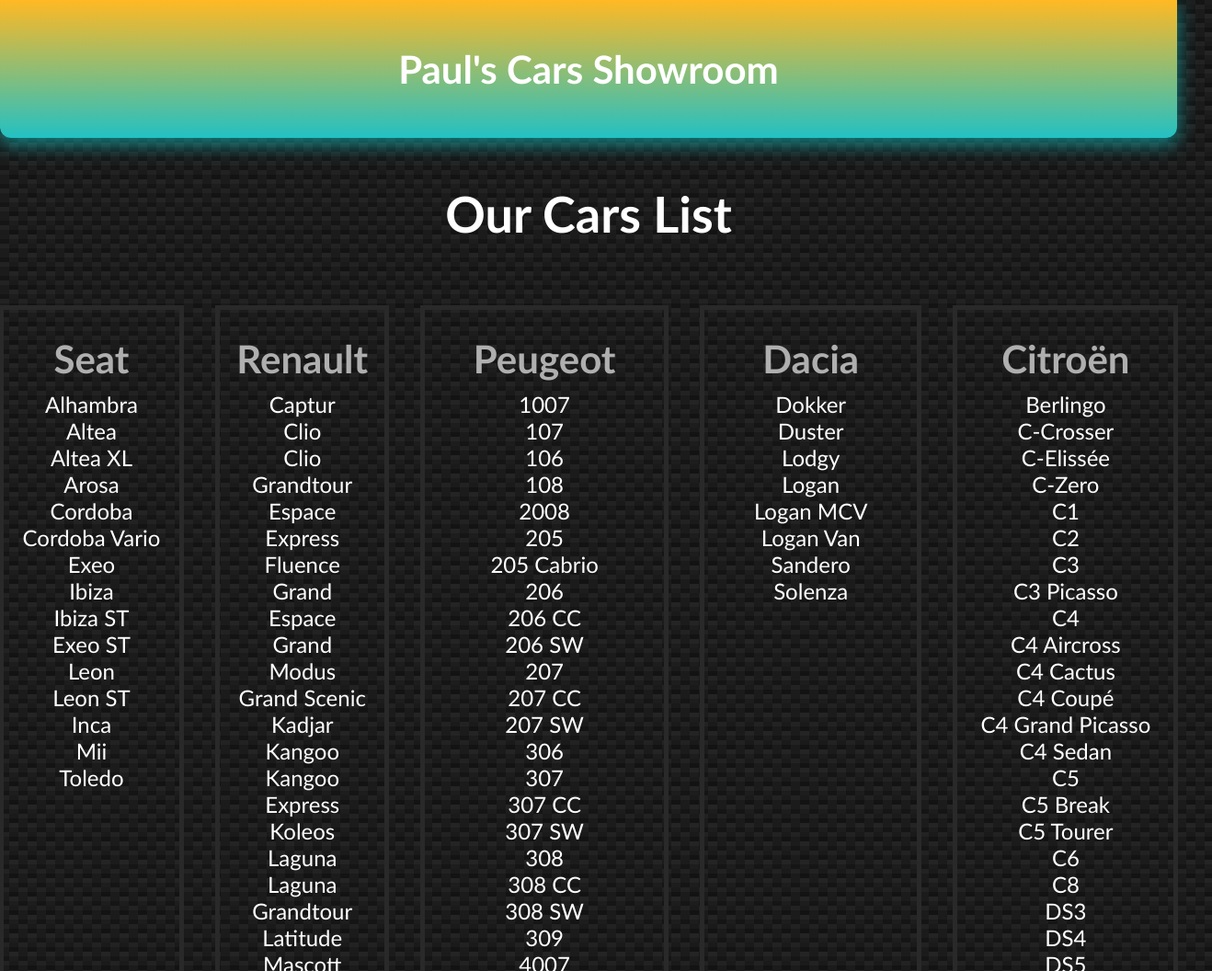
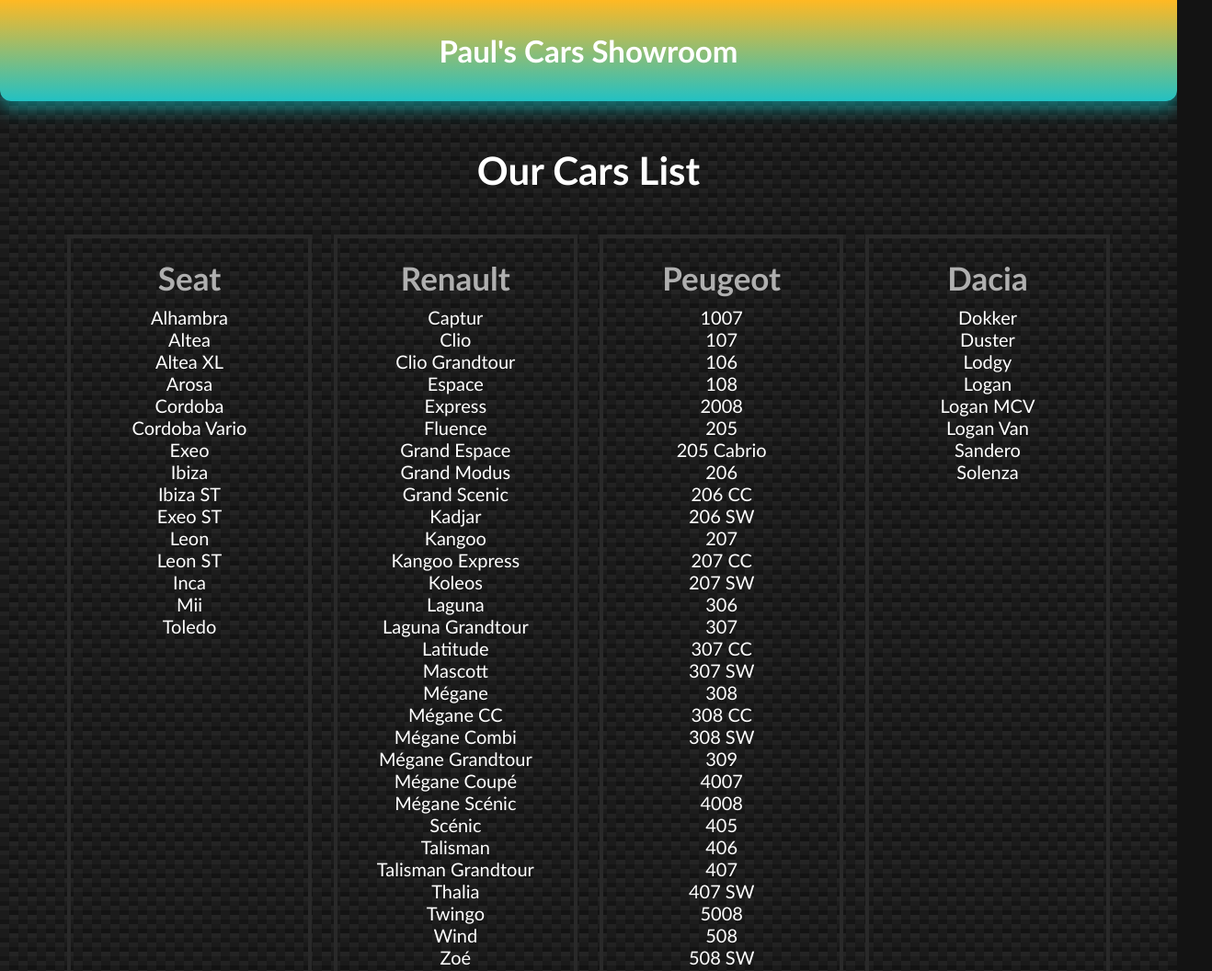
Before and after one commit to Paulius-Naujalis/Paulius_Naujalis_js_egzam, a plain HTML site: page Task 4/Index.html in a window 1280 px wide. Shown: the top 1056 px of the page at 92% size, 1318 px wide, since content can reach past the window. Drawn offline with Linux system fonts and the light colour scheme.

Commit message:
--Task 04-- Done!

```diff
--- a/Task 4/style.css
+++ b/Task 4/style.css
@@ -60,7 +60,7 @@
 
 .output {
   display: grid;
-  grid-template-columns: auto auto;
+  grid-template-columns: 1fr 1fr;
   padding: 0 20px;
 }
 
@@ -95,56 +95,79 @@
 @media screen and (min-width: 426px) {
 
   header{
-    background: linear-gradient(0deg, rgba(34,193,195,1) 0%, rgba(255,185,35,1) 100%);
-    box-shadow: 0px 7px 20px 1px rgba(17,225,228,0.51);
-    text-align: center;
     padding: 40px 0;
     font-size: 24px;
-    color: rgb(255, 255, 255);
-    border-bottom-left-radius: 12px;
-    border-bottom-right-radius: 12px;
   }
   h1{
     margin: 35px 0;
-    color: white;
     font-size: 48px;
   }
   .output {
-    display: grid;
-    grid-template-columns: auto auto auto;
+    grid-template-columns: 1fr 1fr 1fr;
     padding: 0 25px;
   }
   .cards{
     margin: 8px 10px;
     padding: 10px 5px;
     border: 4px solid rgb(41, 41, 41);
-    text-align: center;
   }
   .cards h2{
-    color: rgb(175, 175, 175);
     font-size: 32px;
     margin: 10px 0;
   }
-  .cards ul{
-    list-style: none;
-  }
   .cards li{
-    color: white;
     font-size: 18px;
   }
   .rights {
-    color: rgb(113, 113, 113);
     margin: 15px 0;
-    text-align: center;
   }
 
 }
 
+/* Laptop */
 
+@media screen and (min-width: 769px) {
+  header{
+    padding: 35px 0;
+    font-size: 22px;
+  }
+  h1{
+    margin: 35px 0;
+    color: white;
+    font-size: 42px;
+  }
+  .output {
+    grid-template-columns: 1fr 1fr 1fr 1fr;
+    padding: 0 20px;
+  }
+  .cards{
+    margin: 10px 12px;
+    padding: 12px 7px;
+    border: 4.5px solid rgb(41, 41, 41);
+  }
+  .cards h2{
+    font-size: 35px;
+  }
+  .cards h2:hover{
+  text-decoration: underline;
+}
+  .cards li{
+    font-size: 20px;
+  }
+  .cards li:hover{
+  text-decoration: underline;
+  font-size: 32px;
+  cursor: pointer;
+}
+.rights {
+  margin: 15px 0;
+  font-size: 18px;
+}
+}
 
 /* Desktop */
 
-@media screen and (min-width: 769px) {
+@media screen and (min-width: 1441px) {
   header{
     padding: 50px 0;
     font-size: 28px;
@@ -154,7 +177,7 @@
     font-size: 54px;
   }
   .output {
-    grid-template-columns: auto auto auto auto auto;
+    grid-template-columns: 1fr 1fr 1fr 1fr 1fr;
     padding: 0 20px;
   }
   .cards{
@@ -178,7 +201,6 @@
 }
 .rights {
   margin: 20px 0;
-  text-align: center;
   font-size: 20px;
 }
 }
```
